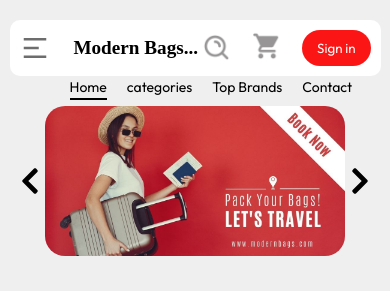
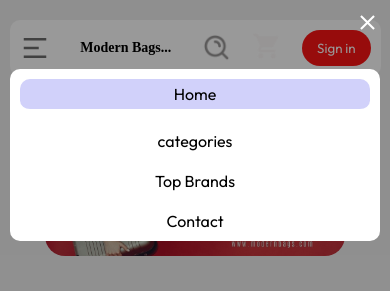
Before and after one commit to deepakdk11/modern-bags, a React (Vite) app: page / in a window 390 px wide. Both pictures are taken after a click on the icon 34 px from the left and 48 px from the top of the page. Shown: the top 291 px of the page. Built offline with nearby package versions, Linux system fonts and the light colour scheme; a web font is replaced by a local one.

Commit message:
Fix some bugs

```diff
--- a/src/App.jsx
+++ b/src/App.jsx
@@ -8,12 +8,14 @@ import LoginPopupPage from "./components/loginPopupPage/LoginPopupPage.jsx";
 import Footer from "./components/Footer/Footer.jsx";
 import PlaceOrder from "./pages/PlaceOrder/PlaceOrder.jsx";;
 import Banner from "./components/Banner/Banner.jsx";
+import Menu from "./components/Menu/Menu.jsx";
 
 
 function App(){
 
 
   const [popup, setPopup] = useState(false)
+  const [menuPopup, setMenuPopup] = useState(false)
 
   const images = [
     imageBanner.imgBanner1,
@@ -28,10 +30,11 @@ function App(){
   return(
     <>
     <div>
+      {menuPopup?<Menu setMenuPopup={setMenuPopup} />:<></>}
     {popup?<LoginPopupPage setPopup={setPopup} /> : <></>}
     </div>
       <div>
-        <Navbar setPopup={setPopup} />
+        <Navbar setPopup={setPopup} setMenuPopup={setMenuPopup} />
         <Routes>
           <Route path="/" element={<Home images={images} />} />
           <Route path="/cart" element={ <Cart /> }/>
--- a/src/components/BagData/BagData.css
+++ b/src/components/BagData/BagData.css
@@ -35,7 +35,7 @@
     color: white;
     background-color:rgb(252, 21, 21) ;
 }
-@media only screen and (max-width: 600px){
+@media only screen and (max-width: 625px){
     .bagData{
         grid-template-columns: repeat(auto-fill, minmax(170px, 1fr));
         margin-top: 10px;
--- a/src/components/BagList/BagList.css
+++ b/src/components/BagList/BagList.css
@@ -125,10 +125,10 @@
     justify-content: space-between;
     align-items: center;
 }
-@media only screen and (max-width: 600px){
+@media only screen and (max-width: 625px){
     .imgContainer img{
-        width: 100px;
-        height: 100px;
+        width: 130px;
+        height: 140px;
     }
 
     .bagName{
--- a/src/components/Menu/Menu.css
+++ b/src/components/Menu/Menu.css
@@ -1,12 +1,28 @@
+.menuPopup{
+    position: absolute;
+    top: 0;
+    width: fit-content;
+    height: 100vh;
+    background-color: rgba(0, 0, 0, .4);
+}
+
 .menu{
     padding: 0px 10px;
-    /* background-color: rgba(0, 0, 0, .4); */
+    display: flex;
+    flex-direction: column;
+
+}
+
+.closeIcon{
+    align-self: flex-end;
+    margin-top: 10px;
 }
 
 .menu ul{
     display: flex;
+    flex-direction: column;
     gap: 20px;
-    color: rgb(0, 0, 0);
+    color: rgb(255, 255, 255);
     padding: 10px;
     border-radius: 10px;
 
@@ -17,27 +33,37 @@
     text-align: center;
     list-style: none;
     cursor: pointer;
-    /* filter: drop-shadow(0 5px 10px #0009); */
     transition: all 1s ease;
 }
 
 .menu .active{
     padding-bottom: 2px;
-    border-bottom: 2px solid rgb(0, 0, 0);
+    border-bottom: 2px solid rgb(255, 255, 255);
 }
 
 @media only screen and (max-width: 600px) {
-    .menu {
-        position: relative;
+    .menuPopup{
+        width: 100%;
     }
     .menu ul{
-        font-size: 14px;
-        position: absolute;
-        top: 20px;
-        width: 300px;
+        display: flex;
+        flex-direction: column;
+        gap: 20px;
+        color: rgb(0, 0, 0);
+        padding: 10px;
+        border-radius: 10px;
+        margin-top: 30px;
+        background-color: white;
+
+    }
+    .menu{
+        height: 100vh;
 
     }
     .menu .active{
-        border-bottom: 2px solid rgb(0, 0, 0);
+        padding: 5px;
+        background-color: rgb(209, 209, 250);
+        border-radius: 10px;
     }
+
 }
--- a/src/components/Menu/Menu.jsx
+++ b/src/components/Menu/Menu.jsx
@@ -1,34 +1,33 @@
 import React, {useState} from 'react'
 import { Link } from 'react-router-dom'
-import { RiMenu2Fill } from "react-icons/ri";
 import "./Menu.css"
+import { IoMdClose } from "react-icons/io";
 
-const Menu = () => {
+const Menu = ({setMenuPopup}) => {
 
     const [menu, setMenu] = useState("home")
-    const [toggle, setToggle] = useState(false)
 
   return (
-    <>
-      <RiMenu2Fill
-        className='menu-icon'
-        onClick={() => setToggle(!toggle)}
-        size={30}
-        style={{cursor: "pointer"}}
-      />
-
+    <div className='menuPopup'>
       <div className="menu">
-                { toggle && (<ul>
+        <div className='closeIcon'>
+          <IoMdClose className='icon'
+          onClick={() => setMenuPopup(false)}
+          size={25}
+          style={{cursor:"pointer", color:"white"}}
+          />
+        </div>
+                <ul>
                     <li
                         onClick={() => setMenu("home")}
                         className={menu === "home" ? "active" : ""}>
-                        <Link to="/">Home</Link>
+                        <Link to="/" onClick={() => setMenuPopup(false)}>Home</Link>
                     </li>
 
                     <li
                         onClick={() => setMenu("categories")}
                         className={menu === "categories" ? "active" : ""}>
-                        <a href="#container">categories</a>
+                        <a href="#container" onClick={() => setMenuPopup(false)}>categories</a>
                     </li>
 
                     <li
@@ -40,12 +39,12 @@ const Menu = () => {
                     <li
                         onClick={() => setMenu("contact")}
                         className={menu === "contact" ? "active" : ""}>
-                        <a href="#contact">Contact</a>
+                        <a href="#contact" onClick={() => setMenuPopup(false)}>Contact</a>
                     </li>
 
-                </ul>)}
+                </ul>
             </div>
-    </>
+    </div>
   )
 }
 
--- a/src/components/Navbar/Navbar.css
+++ b/src/components/Navbar/Navbar.css
@@ -19,6 +19,7 @@ nav{
 
 .icon-dot img{
     height: 30px;
+
 }
 .icon-dot .dot{
     position: absolute;
@@ -80,13 +81,8 @@ nav{
     .title{
         padding: 0;
     }
-
-}
-
-@media only screen and (max-width: 375px) {
-    .title img{
-        height: 30px;
-
+    .title p{
+        font-size: 14px;
     }
 
 }
--- a/src/components/Navbar/Navbar.jsx
+++ b/src/components/Navbar/Navbar.jsx
@@ -1,18 +1,23 @@
 import React, { useContext }  from "react";
 import "./Navbar.css"
 import { Link } from "react-router-dom";
-import Menu from "../Menu/Menu";
 import SearchItems from "../SearchItems/SearchItems";
 import { logos } from "../../assets/assets"
 import { DataContext } from "../../Context/DataContext";
+import { RiMenu2Fill } from "react-icons/ri";
 
-const Navbar = ({setPopup}) => {
+const Navbar = ({setPopup, setMenuPopup}) => {
 
     const { cartTotalAmount } = useContext(DataContext)
 
     return(
         <nav>
-            <Menu />
+            <RiMenu2Fill
+                className='menu-icon'
+                size={30}
+                style={{cursor: "pointer"}}
+                onClick={() => setMenuPopup(true)}
+            />
             <div className="title">
                 <Link to={"/"}><p>Modern Bags...</p></Link>
             </div>
```
